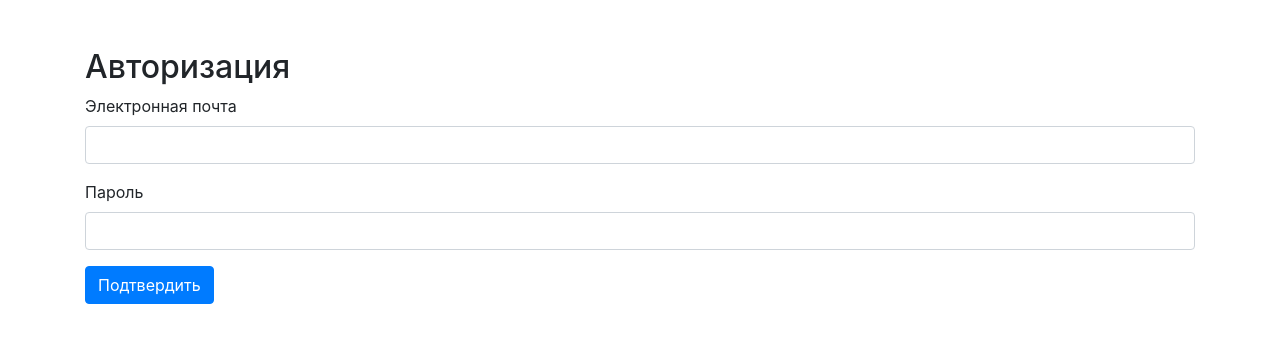
After one commit to Oycea/saby_dating, a FastAPI app: template frontend/templates/index.html in a window 1280 px wide. The commit adds this page. Shown: the top 343 px of the page. Run offline with FastAPI, Linux system fonts and the light colour scheme; the template is opened without the code that fills it, so the values that code supplies are empty; parts of the project's set-up code (start-up, migrations or seed data) failed here and were passed over; some libraries are stand-ins or nearby versions.

Commit message:
updated for merge

```diff
--- a/frontend/templates/chat.html
+++ b/frontend/templates/chat.html
@@ -37,7 +37,7 @@
         <input class="form-control textarea" type="text" id="messageText" autocomplete="off"/>
     </form>
     <script>
-        let ws = new WebSocket(`ws://localhost:8002/chat/ws`);
+        let ws = new WebSocket(`ws://http://195.133.201.168:80/chat/ws`);
 
         ws.onmessage = function (event) {                // Добавление нового сообщения в чат
             var messages = document.getElementById('messages');
--- /dev/null
+++ b/frontend/templates/index.html
@@ -0,0 +1,26 @@
+<!DOCTYPE html>
+<html lang="en">
+<head>
+    <meta charset="UTF-8">
+    <meta name="viewport" content="width=device-width, initial-scale=1.0">
+    <title>Login</title>
+    <link rel="stylesheet" href="https://stackpath.bootstrapcdn.com/bootstrap/4.5.2/css/bootstrap.min.css">
+</head>
+<body>
+    <div class="container">
+        <h2 class="mt-5">Авторизация</h2>
+        <form id="loginForm" method="post" action="{{ url_for('login') }}">
+            <div class="form-group">
+                <label for="email">Электронная почта</label>
+                <input type="email" class="form-control" id="email" name="username" required>
+            </div>
+            <div class="form-group">
+                <label for="password">Пароль</label>
+                <input type="password" class="form-control" id="password" name="password" required>
+            </div>
+            <button type="submit" class="btn btn-primary">Подтвердить</button>
+        </form>
+        <div id="message" class="mt-3"></div>
+    </div>
+</body>
+</html>
```
Also changed, not shown: backend/api/routers/pages_router.py (+5 -6 lines).
